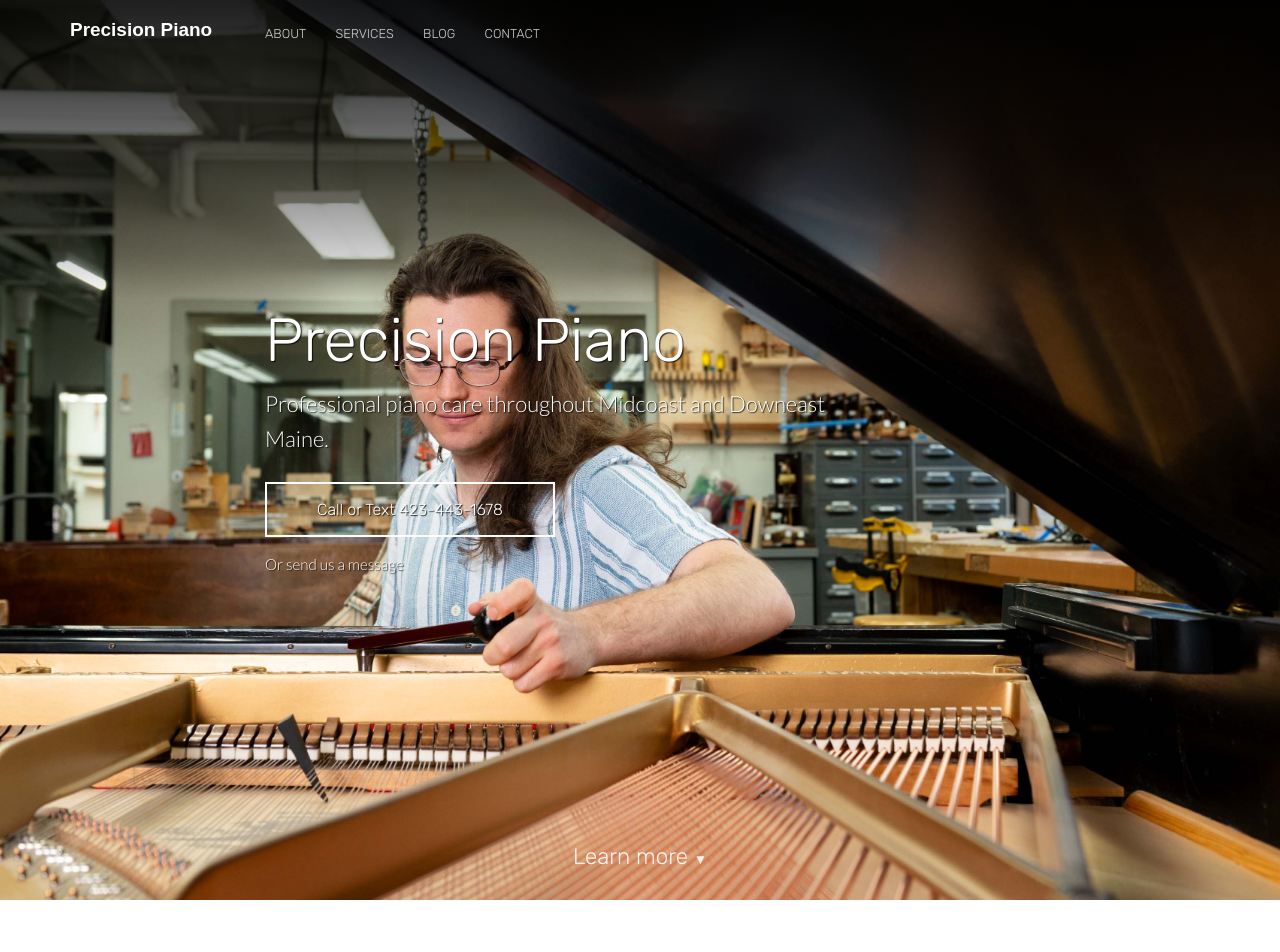
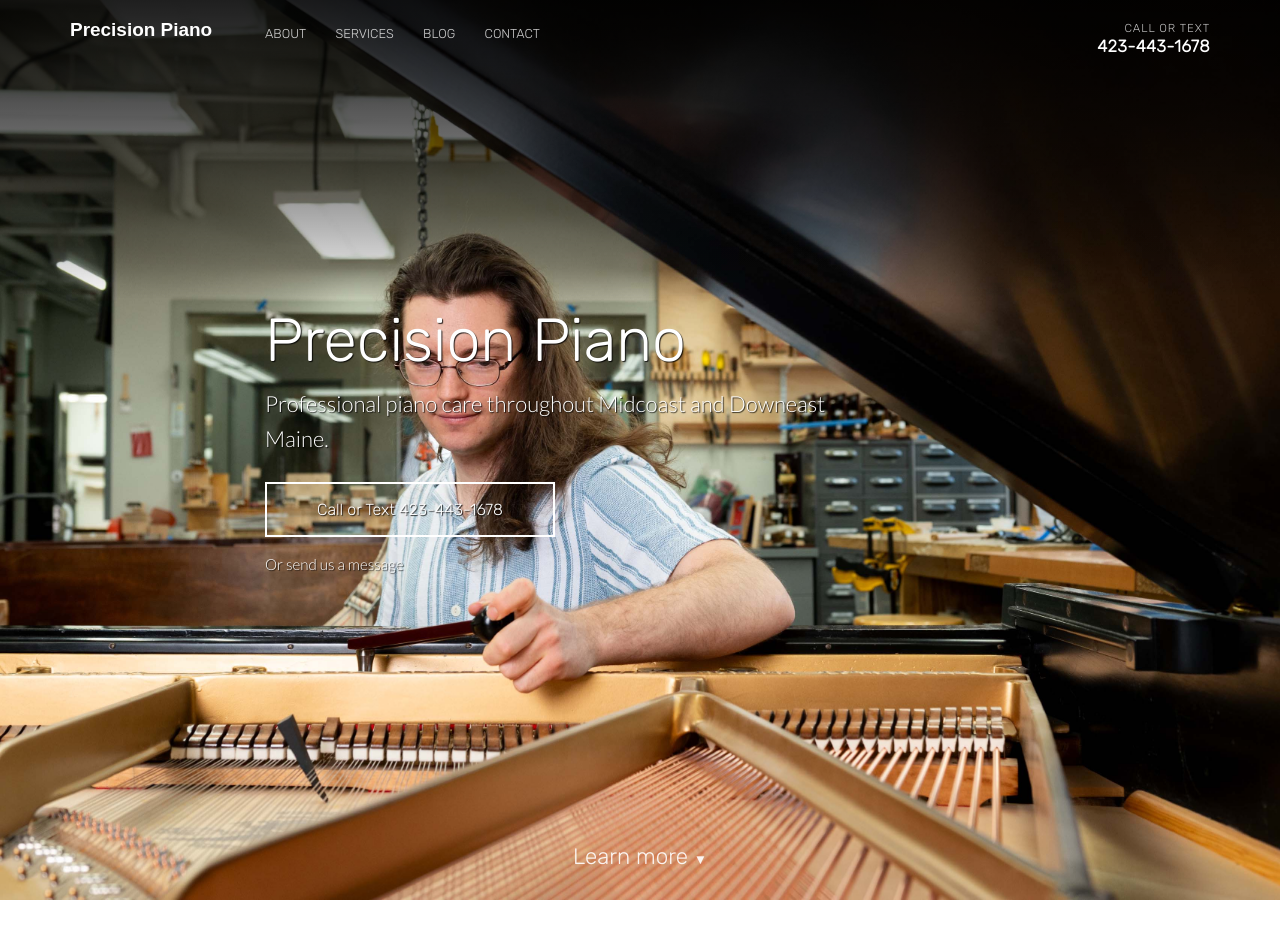
Before and after one commit to precision-piano/precision-piano, a Jekyll site: the page built from index.html, in a window 1280 px wide. Shown: the top 952 px of the page. Built offline with Jekyll 4.4.1, drawn with Linux system fonts in a browser that asks for light colours.

Commit message:
Update default.html

```diff
--- a/_layouts/default.html
+++ b/_layouts/default.html
@@ -19,7 +19,7 @@
 
 		{% if jekyll.environment == 'production' and site.google_analytics_key != '' %}
 			<script>
-				window.ga=window.ga||function(){(ga.q=ga.q||[]).push(arguments)};ga.l=+new Date;
+				window.ga=window.ga||function(){(ga.q=ga.q||[]).push(arguments);};ga.l=+new Date;
 				ga('create', '{{ site.google_analytics_key }}', 'auto');
 				ga('send', 'pageview');
 			</script>
@@ -30,14 +30,33 @@
 	<body>
 		<header id="mainHeader">
 			<div class="container">
+
 				<div class="company-name">
 					<a href="{{ site.baseurl }}/">
-						<span class="dark-logo"><img width="180" height="34" src="{{ site.baseurl }}/images/logo/dark.svg" alt="Precision Piano logo"></span>
-						<span class="light-logo"><img width="180" height="34" src="{{ site.baseurl }}/images/logo/light.svg" alt="Precision Piano logo"></span>
+						<span class="dark-logo">
+							<img width="180" height="34" src="{{ site.baseurl }}/images/logo/dark.svg" alt="Precision Piano logo">
+						</span>
+						<span class="light-logo">
+							<img width="180" height="34" src="{{ site.baseurl }}/images/logo/light.svg" alt="Precision Piano logo">
+						</span>
 					</a>
 				</div>
+
 				{% include navigation.html %}
-				<p class="editor-link"><a style="display:inline;" href="cloudcannon:collections/_data/navigation.yml" class="btn"><strong>&#9998;</strong> Edit navigation</a></p>
+
+				<div class="header-phone">
+					<a href="tel:+14234431678">
+						<span class="header-phone-label">Call or Text</span>
+						<span class="header-phone-number">423-443-1678</span>
+					</a>
+				</div>
+
+				<p class="editor-link">
+					<a style="display:inline;" href="cloudcannon:collections/_data/navigation.yml" class="btn">
+						<strong>&#9998;</strong> Edit navigation
+					</a>
+				</p>
+
 			</div>
 		</header>
 
@@ -45,33 +64,114 @@
 
 		<footer>
 			<div class="container">
-				<p class="editor-link"><a href="cloudcannon:collections/_data/footer.yml" class="btn"><strong>&#9998;</strong> Edit footer</a></p>
+
+				<p class="editor-link">
+					<a href="cloudcannon:collections/_data/footer.yml" class="btn">
+						<strong>&#9998;</strong> Edit footer
+					</a>
+				</p>
+
 				<ul class="footer-left-links">
 					{% for link in site.data.footer.left_links %}
 						<li>
-							<a {% if link.new_window %}target="_blank"{% endif %} href="{% include relative-src.html src=link.link %}" {% if link.social_icon %}class="{{ link.social_icon | slugify }}-icon"{% endif %}>
-								{% if link.social_icon %}{% include social-icon.html icon=link.social_icon %}{% endif %}
+							<a
+								{% if link.new_window %}target="_blank"{% endif %}
+								href="{% include relative-src.html src=link.link %}"
+								{% if link.social_icon %}class="{{ link.social_icon | slugify }}-icon"{% endif %}
+							>
+								{% if link.social_icon %}
+									{% include social-icon.html icon=link.social_icon %}
+								{% endif %}
 								{{ link.name }}
 							</a>
 						</li>
 					{% endfor %}
 				</ul>
+
 				<ul class="footer-right-links">
 					{% for link in site.data.footer.right_links %}
 						<li>
-							<a {% if link.new_window %}target="_blank"{% endif %} href="{% include relative-src.html src=link.link %}" {% if link.social_icon %}class="{{ link.social_icon | slugify }}-icon"{% endif %}>
-								{% if link.social_icon %}{% include social-icon.html icon=link.social_icon %}{% endif %}
+							<a
+								{% if link.new_window %}target="_blank"{% endif %}
+								href="{% include relative-src.html src=link.link %}"
+								{% if link.social_icon %}class="{{ link.social_icon | slugify }}-icon"{% endif %}
+							>
+								{% if link.social_icon %}
+									{% include social-icon.html icon=link.social_icon %}
+								{% endif %}
 								{{ link.name }}
 							</a>
 						</li>
 					{% endfor %}
 				</ul>
+
 				<p class="copyright">
 					&copy; {{ 'now' | date: "%Y" }} Precision Piano
 				</p>
+
 			</div>
 		</footer>
 
 		<script src="{{ site.baseurl }}/js/main.js"></script>
+
+		<style>
+			.header-phone {
+				float: right;
+				margin-left: 25px;
+				margin-top: 7px;
+				text-align: right;
+			}
+
+			.header-phone a {
+				display: inline-block;
+				text-decoration: none;
+				line-height: 1.2;
+			}
+
+			.header-phone-label {
+				display: block;
+				font-size: 0.72em;
+				letter-spacing: 0.08em;
+				text-transform: uppercase;
+				opacity: 0.75;
+			}
+
+			.header-phone-number {
+				display: block;
+				font-size: 1.05em;
+				font-weight: 600;
+				letter-spacing: 0.02em;
+			}
+
+			.header-phone a:hover .header-phone-number {
+				text-decoration: underline;
+			}
+
+			@media (max-width: 800px) {
+				.header-phone {
+					margin-left: 15px;
+					margin-right: 45px;
+				}
+
+				.header-phone-number {
+					font-size: 0.95em;
+				}
+			}
+
+			@media (max-width: 600px) {
+				.header-phone-label {
+					display: none;
+				}
+
+				.header-phone {
+					margin-top: 10px;
+				}
+
+				.header-phone-number {
+					font-size: 0.9em;
+				}
+			}
+		</style>
+
 	</body>
 </html>
```
